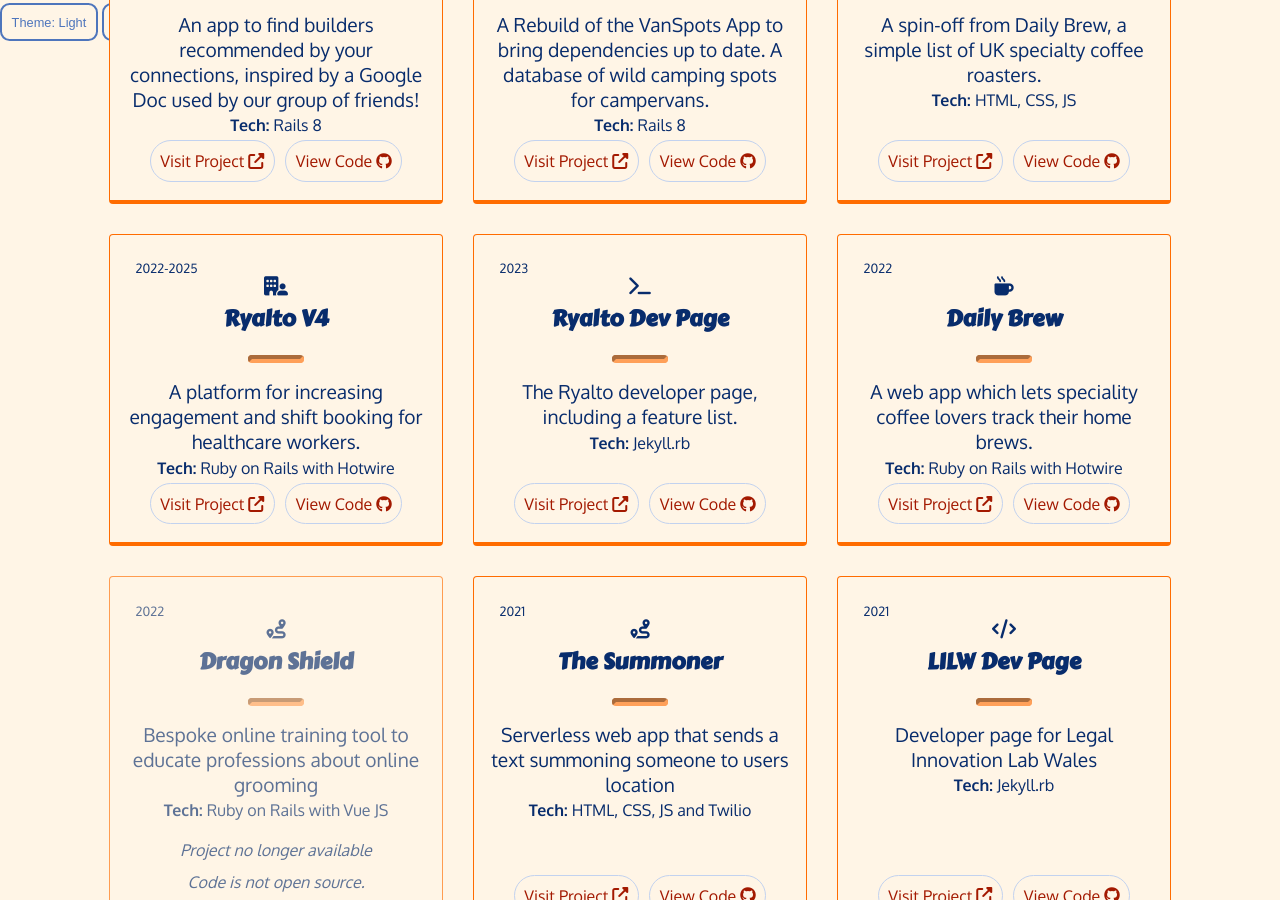
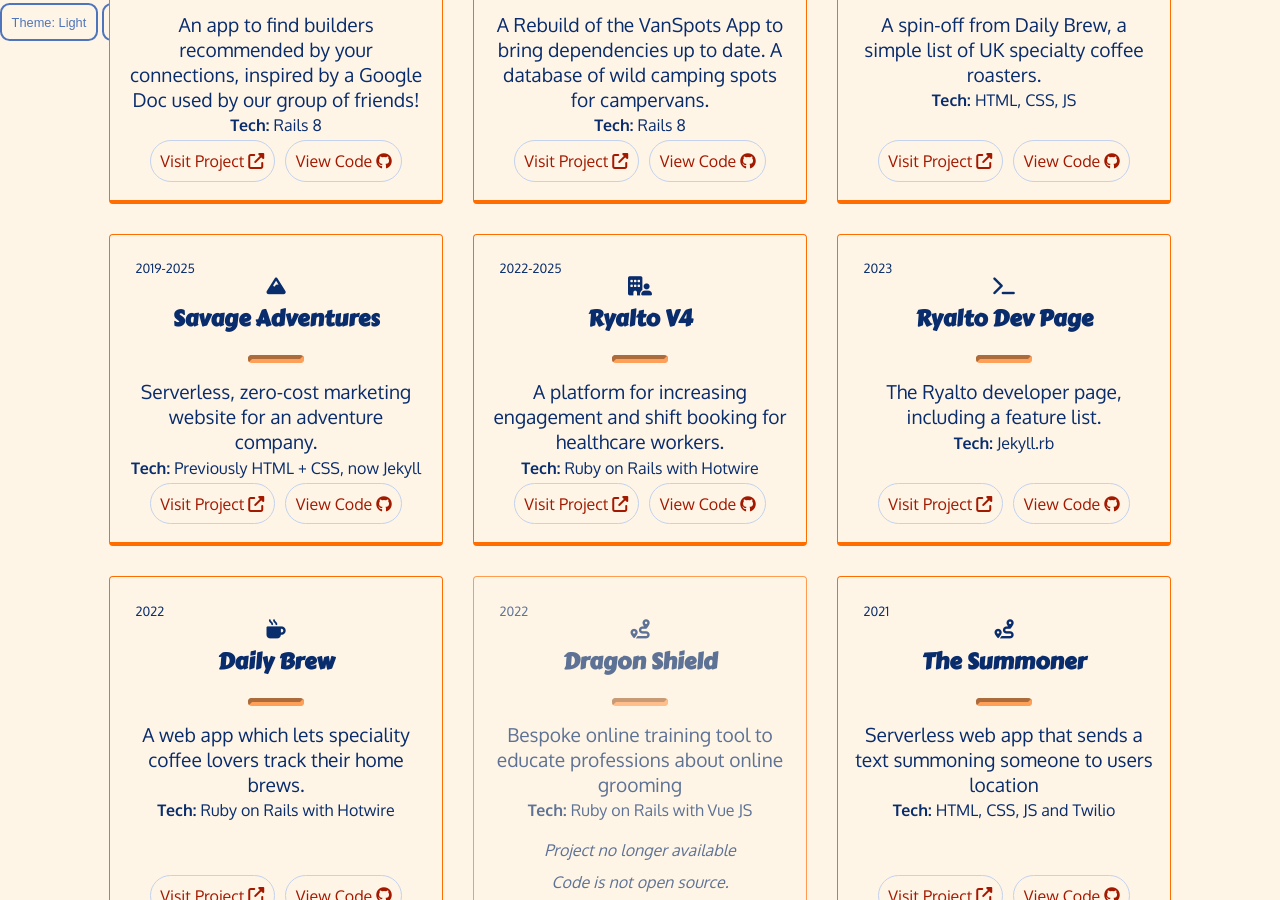
Before and after one commit to phil-6/pr_dev, a Jekyll site: the page built from index.html, in a window 1280 px wide and 900 px high, scrolled down 8709 px. Built offline with Jekyll 4.4.1, drawn with Linux system fonts in a browser that asks for light colours; nearby versions of some CDN libraries; some of the changed text lies outside the part shown.

Commit message:
update order of projects

```diff
--- a/_data/projects.yml
+++ b/_data/projects.yml
@@ -24,6 +24,15 @@
   description: A spin-off from Daily Brew, a simple list of UK specialty coffee roasters.
   tech: HTML, CSS, JS
   github: https://github.com/phil-6/pr_dev/blob/main/_layouts/coffee-roasters.html
+
+- name: Savage Adventures
+  available: True
+  link: https://savage-adventures.com
+  year: 2019-2025
+  icon: mountain
+  description: Serverless, zero-cost marketing website for an adventure company.
+  tech: Previously HTML + CSS, now Jekyll
+  github: https://github.com/phil-6/savage-adventures/
 
 - name: Ryalto V4
   available: True
@@ -141,15 +150,6 @@
   tech: Chart.JS
   github: https://github.com/phil-6/pr_dev/tree/main/dashboard
 
-- name: Savage Adventures
-  available: True
-  link: https://savage-adventures.com
-  year: 2019
-  icon: mountain
-  description: Serverless, zero-cost marketing website for an adventure company.
-  tech: Previously HTML + CSS, now Jekyll
-  github: https://github.com/phil-6/savage-adventures/tree/jekyll
-
 - name: Mobilise Digital
   available: False
   year: 2019
```
